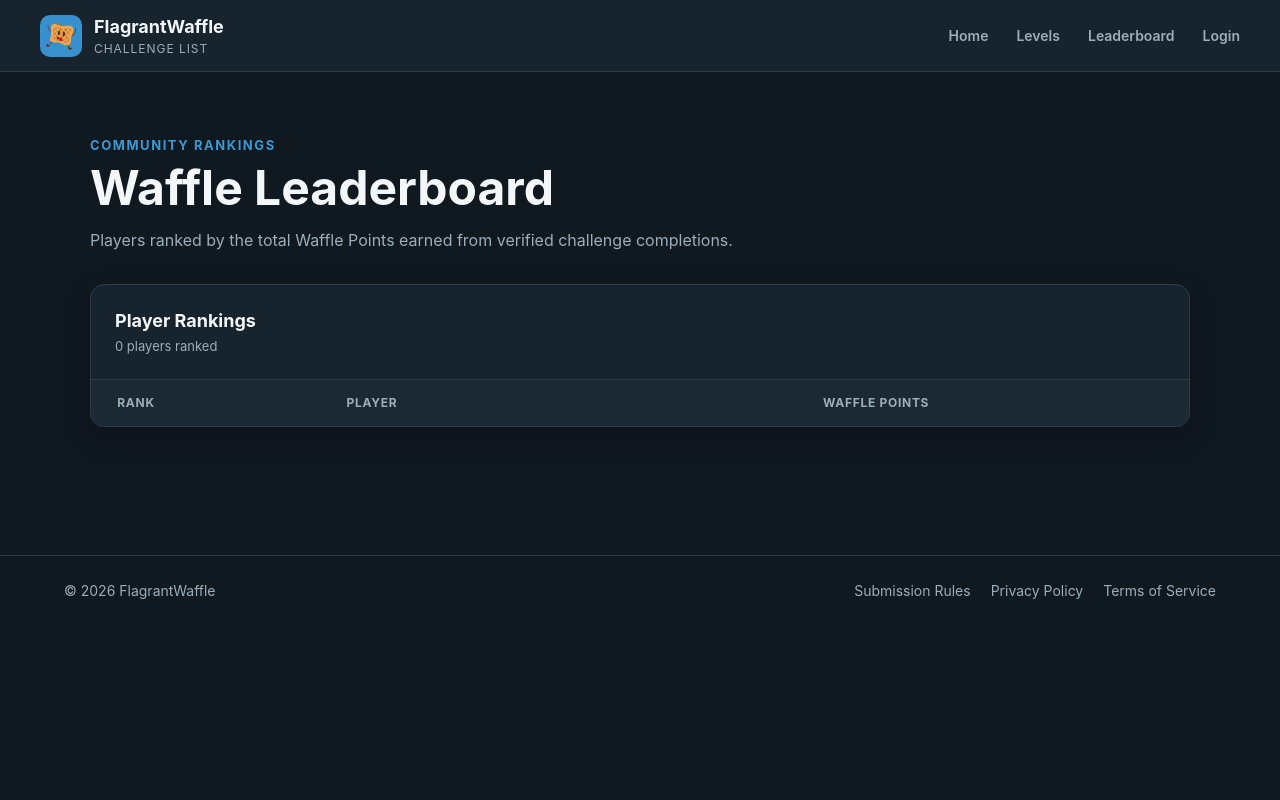
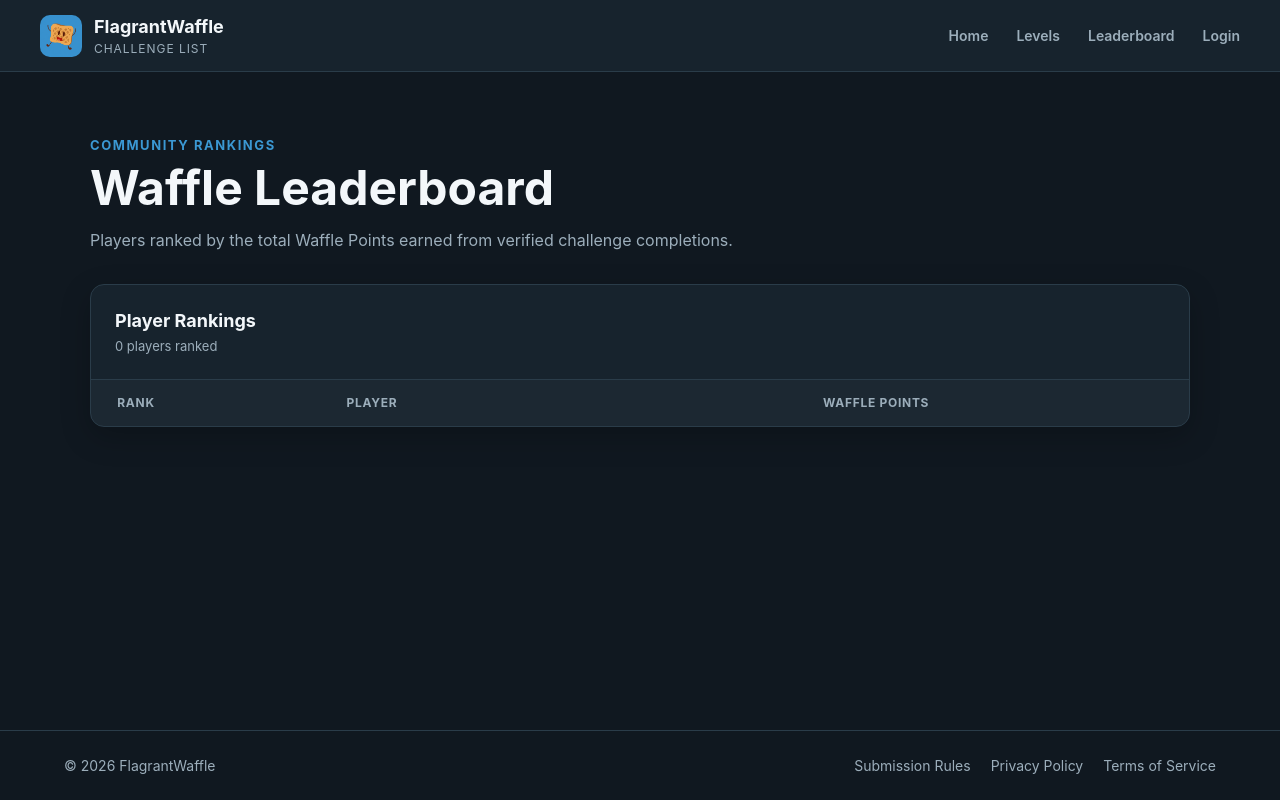
Before and after one commit to FlagrantWaffle/FlagrantWaffle-Challenge-List, a FastAPI app: page /leaderboard in a window 1280 px wide. Run offline with FastAPI, Linux system fonts and the light colour scheme; lists and menus that the app fills with data are empty; some libraries are stand-ins or nearby versions.

Commit message:
fixed caching and footer

```diff
--- a/main.py
+++ b/main.py
@@ -24,6 +24,8 @@ from discord_bot import send_review_verdict
 
 from pathlib import Path
 import markdown
+import hashlib
+
 
 load_dotenv()
 
@@ -41,6 +43,16 @@ app.add_middleware(
 )
 
 templates = Jinja2Templates(directory="templates")
+
+
+css_path = Path(__file__).resolve().parent / "static" / "css" / "styles.css"
+
+css_version = hashlib.sha256(
+    css_path.read_bytes()
+).hexdigest()[:8]
+
+templates.env.globals["css_version"] = css_version
+
 
 app.mount(
     "/static",
--- a/static/css/styles.css
+++ b/static/css/styles.css
@@ -1589,3 +1589,20 @@ body {
 .legal-content ul {
     color: var(--text-muted);
 }
+
+
+html,
+body {
+    min-height: 100%;
+}
+
+body {
+    min-height: 100vh;
+
+    display: flex;
+    flex-direction: column;
+}
+
+body > main {
+    flex: 1;
+}
--- a/templates/base.html
+++ b/templates/base.html
@@ -6,7 +6,7 @@
 
     <title>{% block title %}FlagrantWaffle{% endblock %}</title>
 
-    <link rel="stylesheet" href="/static/css/styles.css?v=14">
+    <link rel="stylesheet" href="/static/css/styles.css?v={{ css_version }}">
 </head>
 
 <body>
```
